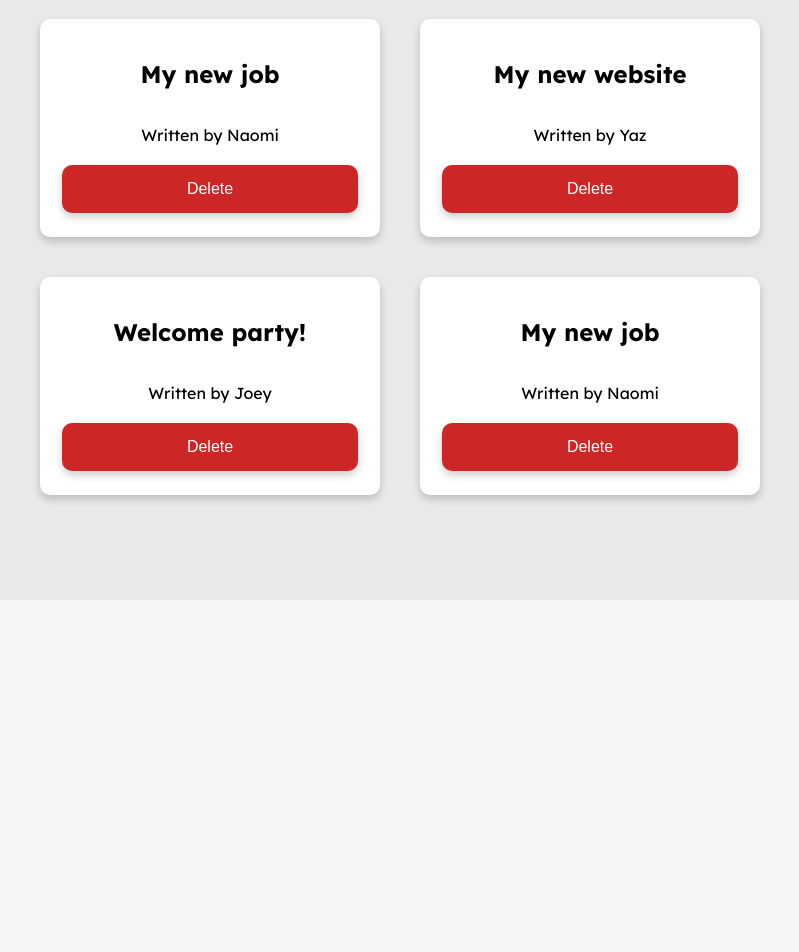
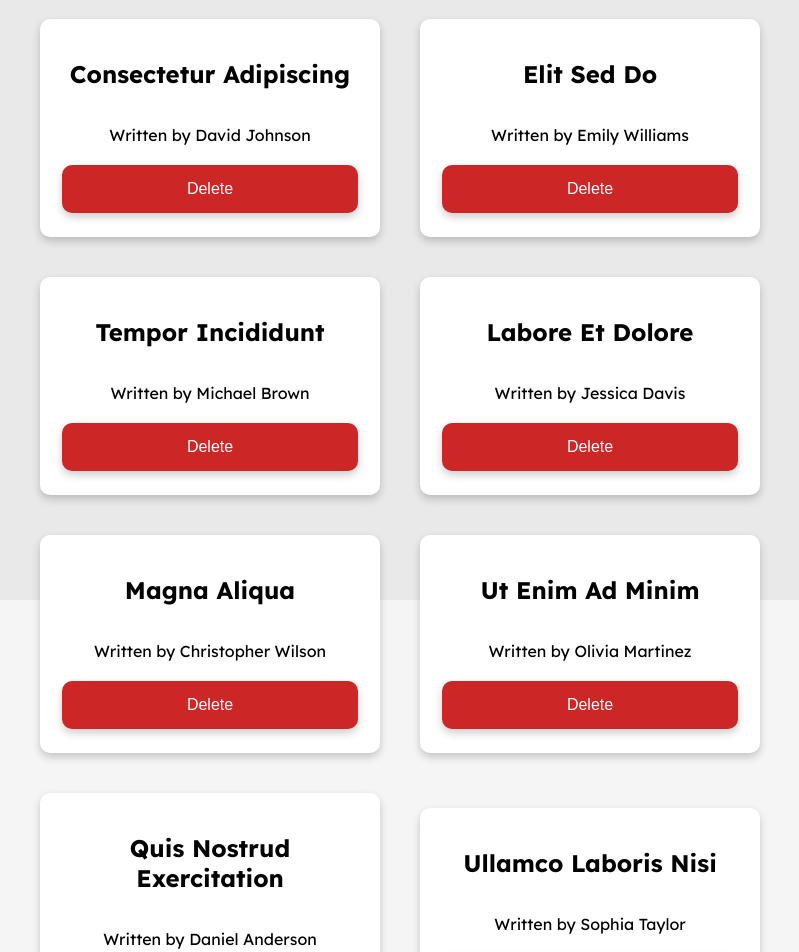
Before and after one commit to Xorbite/ReactDemo, a React (Create React App) app in the folder innovate-kit/: page / in a window 1280 px wide. Shown: the part 600-1552 px from the top of the page, without its empty margins (240-1039 px from the left). Before the commit the page ends 1200 px from the top, so only its background shows below. Built offline with nearby package versions, Linux system fonts and the light colour scheme; data requests are answered from the project's data file.

Commit message:
Added error handling, implemented a fetch request to use the json API to serve data from the server that additionally has been implemented recently

```diff
--- /dev/null
+++ b/innovate-kit/data/db.json
@@ -0,0 +1,74 @@
+{
+    "blogs": [
+        {
+            "id": 1,
+            "title": "Lorem Ipsum",
+            "author": "John Doe",
+            "content": "Lorem ipsum dolor sit amet, consectetur adipiscing elit.",
+            "date": "2022-01-01"
+        },
+        {
+            "id": 2,
+            "title": "Dolor Sit Amet",
+            "author": "Jane Smith",
+            "content": "Dolor sit amet, consectetur adipiscing elit.",
+            "date": "2022-01-02"
+        },
+        {
+            "id": 3,
+            "title": "Consectetur Adipiscing",
+            "author": "David Johnson",
+            "content": "Consectetur adipiscing elit, sed do eiusmod tempor incididunt ut labore et dolore magna aliqua.",
+            "date": "2022-01-03"
+        },
+        {
+            "id": 4,
+            "title": "Elit Sed Do",
+            "author": "Emily Williams",
+            "content": "Elit sed do eiusmod tempor incididunt ut labore et dolore magna aliqua.",
+            "date": "2022-01-04"
+        },
+        {
+            "id": 5,
+            "title": "Tempor Incididunt",
+            "author": "Michael Brown",
+            "content": "Tempor incididunt ut labore et dolore magna aliqua.",
+            "date": "2022-01-05"
+        },
+        {
+            "id": 6,
+            "title": "Labore Et Dolore",
+            "author": "Jessica Davis",
+            "content": "Labore et dolore magna aliqua. Ut enim ad minim veniam.",
+            "date": "2022-01-06"
+        },
+        {
+            "id": 7,
+            "title": "Magna Aliqua",
+            "author": "Christopher Wilson",
+            "content": "Magna aliqua. Ut enim ad minim veniam, quis nostrud exercitation ullamco laboris nisi ut aliquip ex ea commodo consequat.",
+            "date": "2022-01-07"
+        },
+        {
+            "id": 8,
+            "title": "Ut Enim Ad Minim",
+            "author": "Olivia Martinez",
+            "content": "Ut enim ad minim veniam, quis nostrud exercitation ullamco laboris nisi ut aliquip ex ea commodo consequat.",
+            "date": "2022-01-08"
+        },
+        {
+            "id": 9,
+            "title": "Quis Nostrud Exercitation",
+            "author": "Daniel Anderson",
+            "content": "Quis nostrud exercitation ullamco laboris nisi ut aliquip ex ea commodo consequat.",
+            "date": "2022-01-09"
+        },
+        {
+            "id": 10,
+            "title": "Ullamco Laboris Nisi",
+            "author": "Sophia Taylor",
+            "content": "Ullamco laboris nisi ut aliquip ex ea commodo consequat.",
+            "date": "2022-01-10"
+        }
+    ]
+}
--- a/innovate-kit/src/components/Home.js
+++ b/innovate-kit/src/components/Home.js
@@ -1,18 +1,27 @@
-import { useState } from 'react';
+import { useState, useEffect } from 'react';
 import BlogList from './BlogList';
 
 const Home = () => {
 
+    // The isPending state value is a boolean value that is used to check if the data is still being fetched from the API. The isPending state value is set to true when the data is still being fetched from the API. The isPending state value is set to false when the data has been fetched from the API.
+    const [isPending, setIsPending] = useState(true);
+
+    // We first fetch the data from the API that is connected to the database. We then use the useState hook to store the data that we get from the API. Then we update the state value of blogs.
+
     // The useState hook is a function that returns an array with two values. The first value is the current state value AKA initial state and the second value is a function that allows us to update the state value.
     // The useState function takes in the initial state value as an argument. The initial state value can be a string, number, boolean, object, or array. The useState function is a named export from the react package
-    const [blogs, setBlogs] = useState([
-        { title: 'My new website', body: 'Welcome to my new website!', author: 'Yaz', id: 1},
-        { title: 'Welcome party!', body: 'You are all invited to my welcome party!', author: 'Joey', id: 2},
-        { title: 'My new job', body: 'I have a new job at Innovate Kit!', author: 'Naomi', id: 3 },
-        { title: 'My new website', body: 'Welcome to my new website!', author: 'Yaz', id: 4},
-        { title: 'Welcome party!', body: 'You are all invited to my welcome party!', author: 'Joey', id: 5},
-        { title: 'My new job', body: 'I have a new job at Innovate Kit!', author: 'Naomi', id: 6 }
-    ]);
+    const [blogs, setBlogs] = useState(
+        // [{ title: 'My new website', body: 'Welcome to my new website!', author: 'Yaz', id: 1},
+        // { title: 'Welcome party!', body: 'You are all invited to my welcome party!', author: 'Joey', id: 2},
+        // { title: 'My new job', body: 'I have a new job at Innovate Kit!', author: 'Naomi', id: 3 },
+        // { title: 'My new website', body: 'Welcome to my new website!', author: 'Yaz', id: 4},
+        // { title: 'Welcome party!', body: 'You are all invited to my welcome party!', author: 'Joey', id: 5},
+        // { title: 'My new job', body: 'I have a new job at Innovate Kit!', author: 'Naomi', id: 6 }]
+        null
+    );
+
+    const [error, setError] = useState(null);
+
 
     // If a blog post is deleted, we can use the handleDelete function to delete the blog post. We can use the filter method to filter out the blog post that we want to delete. The id is passed in as an argument to the handleDelete function.
     // And if the id of the blog post matches the id of the blog post that we want to delete, we can filter out the blog post that we want to delete.
@@ -25,14 +34,52 @@ const Home = () => {
         setBlogs(newBlogs);
     }
 
+
+    // We can use the useEffect hook to run code when the component renders. The useEffect hook takes in a callback function as an argument.
+    // The callback function is the code that we want to run when the component renders. We can use it for example for fetching data from an API, updating the DOM, or even authenticating a user.
+    // The useEffect hook takes in a second argument which is an array of dependencies. The array of dependencies is an array of values that the useEffect hook depends on.
+    // The empty array of dependencies means that the useEffect hook does not depend on any values. The useEffect hook will only run once when the component renders.
+    useEffect(() => {
+        // The setTimeout function is to simulate a real-world scenario where the data is being fetched from a server using an API.
+        setTimeout(() => {
+            fetch('http://localhost:8000/blogs')
+                // The res parameter is the response from the API. We can use the res parameter to get the data from the API.
+                .then(res => {
+                    if (!res.ok) {
+                        // The passed in data is a JSON object. We can use the json method to convert the data to a JSON object.
+                        throw Error('Could not fetch the data for that resource');
+                    }
+
+                    return res.json();
+                })
+                // The data parameter is the data from the API. We can use the data parameter to update the state value of the blogs array.
+                // If the data is fetched successfully, we can use the data to update the state value of the blogs array. And update the error state value to null. Otherwise, we update the error state value to show the error message.
+                .then(data => {
+                    setBlogs(data);
+                    setIsPending(false);
+                    setError(null);
+                })
+                .catch(err => {
+                    setIsPending(false);
+                    setError(err.message);
+                });
+        }, 1000);
+        // Once this promise is resolved, we can use the data that we get from the API. We can use the data to update the state value of the blogs array.
+    }, []);
+
     return (
         <div className="home">
             <h1>Welcome to Innovate Kit</h1>
 
+
+            {isPending && <div>Loading...</div>}
+            {/* The error message is displayed if there is an error in fetching the data from the API. The error message is displayed if the error state value is not null. */}
+            { error && <div>{ error }</div> }
             {/* To use the data within the BlogList component, we can use props to be able to easily manipulate them and make the data more reusable. Props is a way to pass data from one component to another or child component*/}
             {/* We can pass in a title with "title='All Blogs'" by just adding this behind "{blogs}"*/}
             {/* The "blogs=" property can be called whatever, the value is a dynamic value which is the actual blogs prop from the useState function */}
-            <BlogList blogs={blogs} handleDelete={ handleDelete } />
+            {/* Conditional templating in React. The logical and evaluates the left first, if it is false it never bothers with the rights and therefore it doesn't output anything */}
+            {blogs && <BlogList blogs={blogs} handleDelete={handleDelete} />}
             {/* We can reuse the prop like below */}
             {/* <BlogList blogs={blogs.filter((blog)=> blog.author === 'Yaz')} title="Test"/>  */}
 
```
